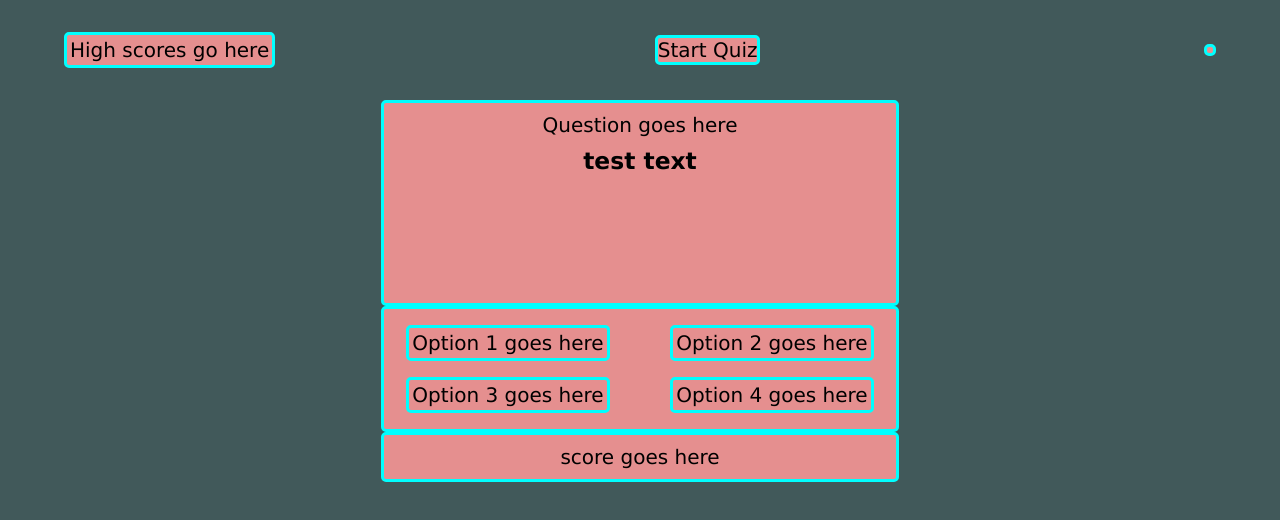
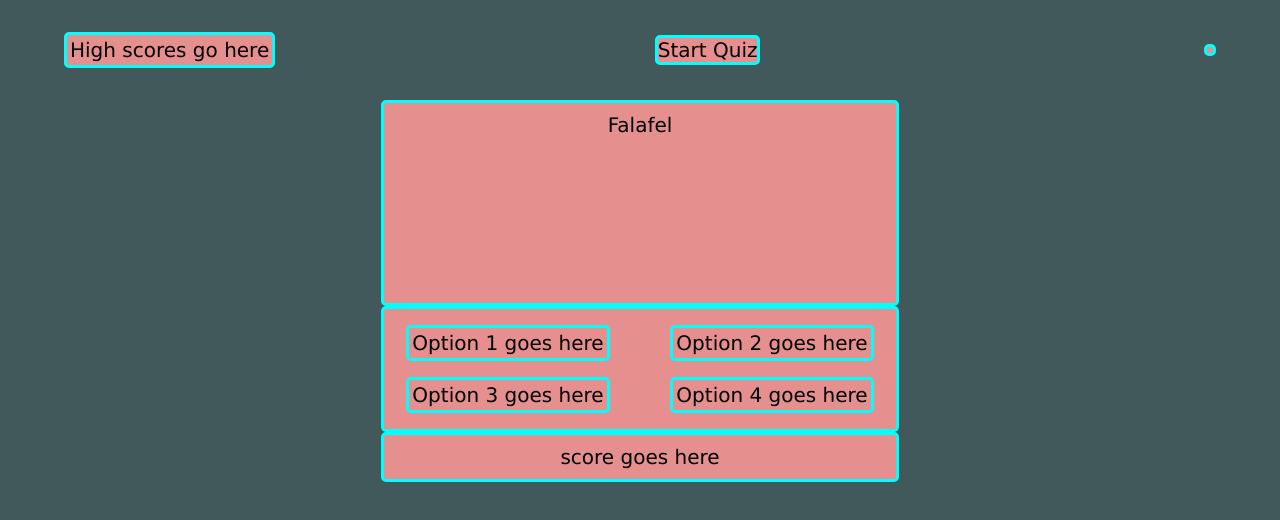
Before and after one commit to jasperoudemans/coding-quiz-04, a plain HTML site: page index.html in a window 1280 px wide. Drawn offline with Linux system fonts and the light colour scheme.

Commit message:
fixed the function to change question text

```diff
--- a/assets/script.js
+++ b/assets/script.js
@@ -1,6 +1,10 @@
 var time = document.getElementById("time");
 var seconds = 10;
 var startButton = document.getElementById("startBtn");
+var question = document.getElementById("question1");
+
+question.textContent = "Falafel";
+console.log(question.textContent);
 
 function startTime() {
   var interval = setInterval(function () {
@@ -9,19 +13,13 @@ function startTime() {
     } else {
       seconds--;
       time.textContent = seconds;
-
-      if (seconds === 0) {
-        clearInterval(interval);
-        stopGame();
-      }
+      // stopQuiz();
     }
   }, 1000);
 }
 
 startButton.addEventListener("click", startTime);
 
-var questionCard = document.querySelector(".questionDiv");
-var header = document.createElement("h3");
-header.textContent = "test text";
-questionCard.appendChild(header);
-console.log(document.body.questionCard);
+function nextQuestion() {
+  questionCard = quetionArray[i++];
+}
--- a/index.html
+++ b/index.html
@@ -33,7 +33,7 @@
 
             <div class="questOpScores">
                 <div class="questionDiv">
-                    <p>Question goes here</p>
+                    <p id="question1"></p>
                 </div>
 
                 <div class="optionsDiv">
```
